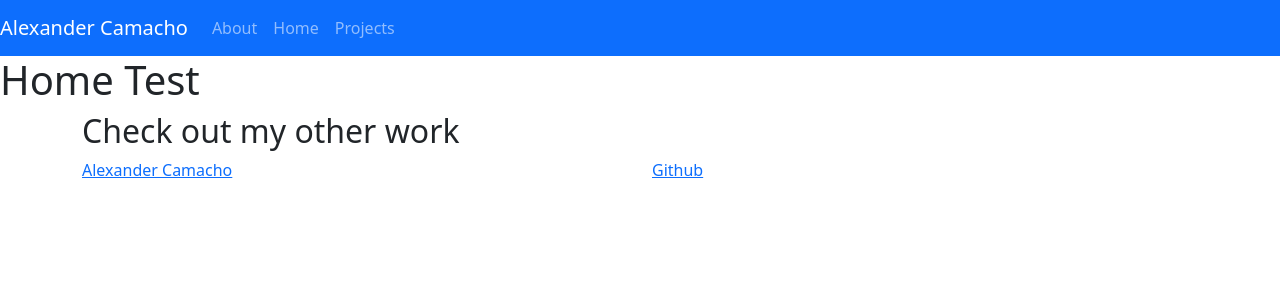
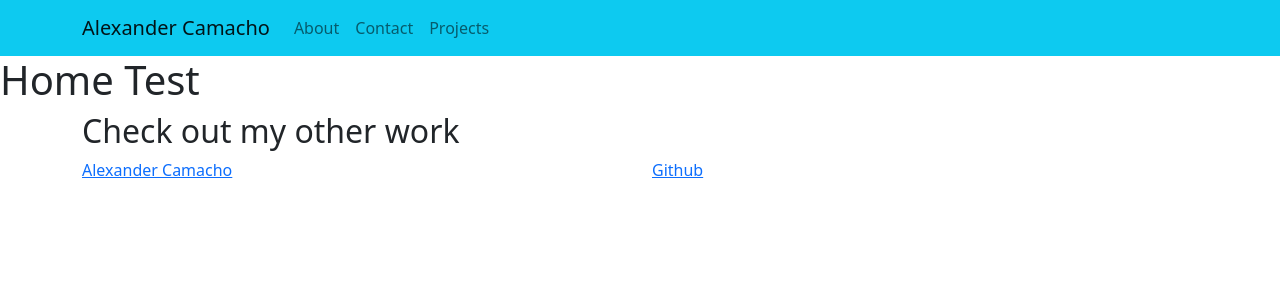
Before and after one commit to alexander-camacho/react-portfolio, a React (Create React App) app: page / in a window 1280 px wide. Shown: the top 300 px of the page. Built offline with nearby package versions, Linux system fonts and the light colour scheme.

Commit message:
header styling

```diff
--- a/src/components/Header/index.js
+++ b/src/components/Header/index.js
@@ -4,7 +4,9 @@
 function Header() {
 
     return (
-        <nav className="navbar navbar-expand-md navbar-dark bg-primary">
+        <nav className="navbar navbar-expand-md navbar-light bg-info">
+            <div className="container">
+
                 <a className="navbar-brand" href="/">
                     Alexander Camacho
         </a>
@@ -17,13 +19,14 @@
                             <a className="nav-link" href="/about">About</a>
                         </li>
                         <li>
-                    <a className="nav-link" href="/home">Home</a>
+                            <a className="nav-link" href="/contact">Contact</a>
                         </li>
                         <li>
                             <a className="nav-link" href="/projects">Projects</a>
                         </li>
                     </ul>
                 </div>
+            </div>
         </nav >
     )
 }
```
Lines whose indentation alone changed are shown as unchanged.
